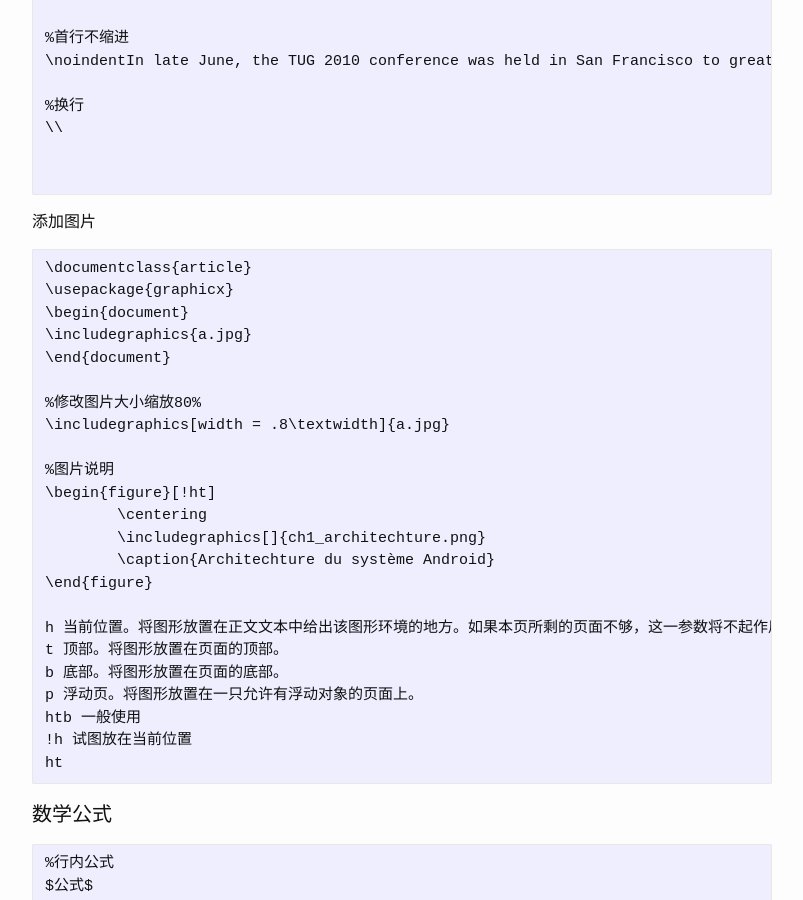
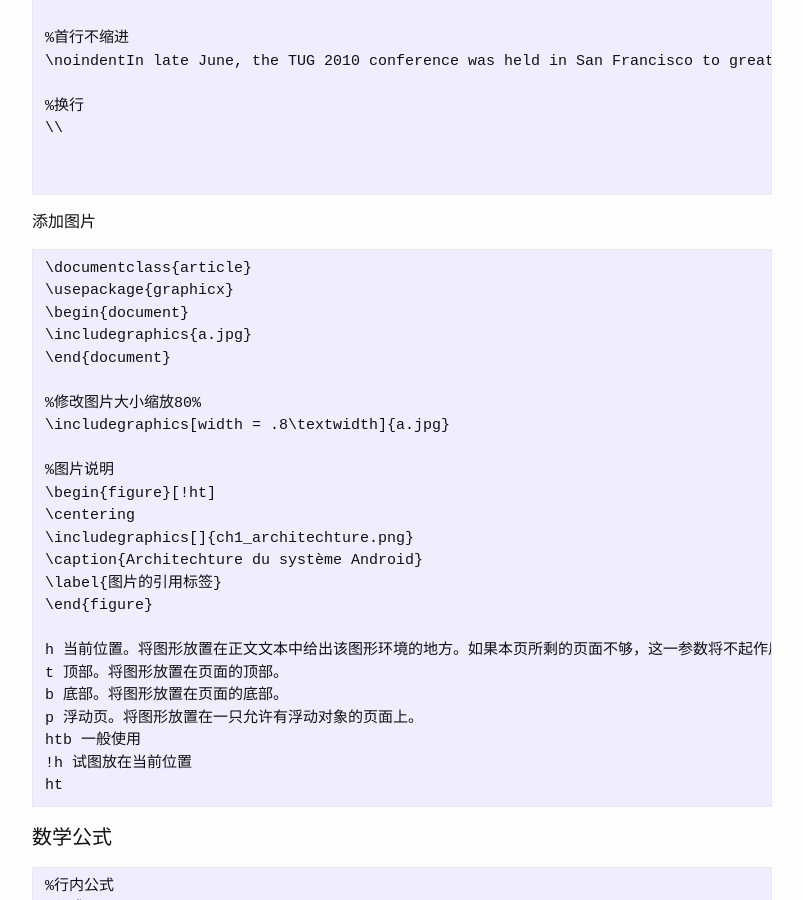
Before and after one commit to josephstalin117/josephstalin117.github.io, a Jekyll site: the page built from _posts/2018-6-23-latex.markdown, in a window 1280 px wide and 900 px high, scrolled down 877 px. Shown: the whole window, without its empty margins (238-1041 px from the left). Built offline with Jekyll 4.4.1, drawn with Linux system fonts in a browser that asks for light colours; formulas are drawn with MathJax 3.

Commit message:
add pic label

```diff
--- a/_posts/2018-6-23-latex.markdown
+++ b/_posts/2018-6-23-latex.markdown
@@ -71,9 +71,10 @@ This paper.\par
 
 %图片说明
 \begin{figure}[!ht]
-	\centering
-	\includegraphics[]{ch1_architechture.png}
-	\caption{Architechture du système Android}
+\centering
+\includegraphics[]{ch1_architechture.png}
+\caption{Architechture du système Android}
+\label{图片的引用标签}
 \end{figure}
 
 h 当前位置。将图形放置在正文文本中给出该图形环境的地方。如果本页所剩的页面不够，这一参数将不起作用。
```
